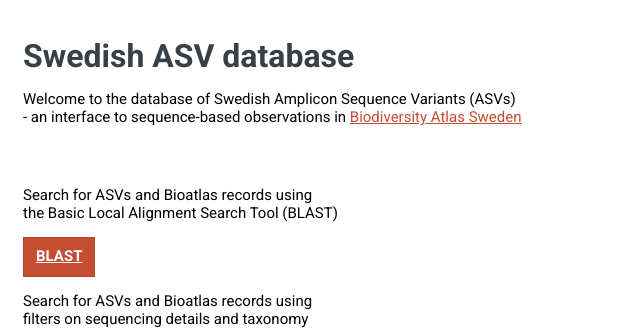
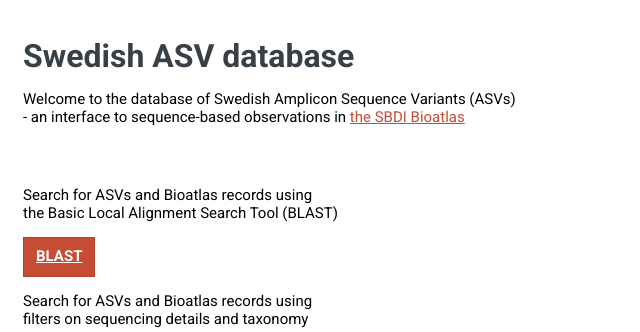
Before and after one commit to biodiversitydata-se/mol-mod, a Flask app: page / in a window 1280 px wide. Shown: the part 461-793 px from the top of the page, without its empty margins (0-640 px from the left). Run offline with Flask 2, Linux system fonts and the light colour scheme; parts of the project's set-up code (start-up, migrations or seed data) failed here and were passed over; some libraries are stand-ins or nearby versions.

Commit message:
Use template-injected env vars for links to SBDI and Bioatlas etc.

```diff
--- a/molmod/__init__.py
+++ b/molmod/__init__.py
@@ -41,6 +41,21 @@ def create_app():
     # Enable cross-site resource forgery protections
     CSRFProtect(app)
 
+    # Make some variables available in all templates
+    @app.context_processor
+    def inject_into_templates():
+        CONFIG = get_config()
+        logging.debug(CONFIG.SBDI_CONTACT_PAGE)
+
+        return dict(
+            sbdi_contact_page=CONFIG.SBDI_CONTACT_PAGE,
+            sbdi_start_page=CONFIG.SBDI_START_PAGE,
+            sbdi_seq_search_page=CONFIG.SBDI_SEQ_SEARCH_PAGE,
+            sbdi_molecular_page=CONFIG.SBDI_MOLECULAR_PAGE,
+            bioatlas_page=CONFIG.BIOATLAS_PAGE,
+            taxonomy_page=CONFIG.TAXONOMY_PAGE
+        )
+
     with app.app_context():
         from molmod.routes import blast_routes, filter_routes, main_routes
         app.register_blueprint(main_routes.main_bp)
--- a/molmod/config.py
+++ b/molmod/config.py
@@ -21,6 +21,12 @@ class Config:
     BLAST_DB = get_env_variable('BLAST_DB')
     DEBUG = False
     TESTING = False
+    SBDI_START_PAGE = get_env_variable('SBDI_START_PAGE')
+    SBDI_CONTACT_PAGE = get_env_variable('SBDI_CONTACT_PAGE')
+    SBDI_SEQ_SEARCH_PAGE = get_env_variable('SBDI_SEQ_SEARCH_PAGE')
+    SBDI_MOLECULAR_PAGE = get_env_variable('SBDI_MOLECULAR_PAGE')
+    BIOATLAS_PAGE = get_env_variable('BIOATLAS_PAGE')
+    TAXONOMY_PAGE = get_env_variable('TAXONOMY_PAGE')
 
 
 class ProductionConfig(Config):
--- a/molmod/static/js/main.js
+++ b/molmod/static/js/main.js
@@ -200,7 +200,8 @@ function makeSel2drop(drop){
             error: function (jqXHR, status, error) {
                 // console.log(error);
                 $('#filt_err_container').html('Sorry, something unexpected happened during page load. '
-                  + 'Please, contact support if this error persists.');
+                + 'Please <u><a href="' + sbdiContactPage + '">contact SBDI support</a></u> if this error persists.');
+
                 $('.btn').prop('disabled',true);
                 return { results: [] };
             }
@@ -219,7 +220,8 @@ function makeDataTbl(url, columns) {
         .on('error.dt', function (e, settings, techNote, message) {
             // console.log( 'An error has been reported by DataTables: ', message );
             $('#search_err_container').html('Sorry, something unexpected happened during the search. '
-              + 'Please, contact support if this error persists.');
+            + 'Please <u><a href="' + sbdiContactPage + '">contact SBDI support</a></u> if this error persists.');
+
             // Disable Bioatlas POST option and data export
             $("#show_occurrences").prop("disabled",true);
             dTbl.buttons().disable();
--- a/molmod/templates/blast.html
+++ b/molmod/templates/blast.html
@@ -5,12 +5,10 @@
         <br>
         <h1>BLAST for ASVs and Bioatlas records</h1>
         <br>
-        <p>Use the <a href="https://www.ncbi.nlm.nih.gov/books/NBK153387/">
-           Basic Local Alignment Search Tool (BLAST)</a>, to find Amplicon
+        <p>Use the Basic Local Alignment Search Tool (BLAST), to find Amplicon
            Sequence Variants (ASVs), and associated Bioatlas occurrence records,
            <br>matching your sequences and alignment criteria.
-           For a brief intro to BLAST, have a look at
-           <a href="https://www.ncbi.nlm.nih.gov/books/NBK1734/">NCBI:s QuickStart</a>.
+           Read more about how to search by sequence <a href="{{ sbdi_seq_search_page }}">here</a>.
        </p>
     <hr>
     </div>
--- a/molmod/templates/filter.html
+++ b/molmod/templates/filter.html
@@ -82,7 +82,7 @@
         </div>
         <div class='row'>
             <div class='col-md-12'>
-               <br>Read more about taxonomy in the ASV database, and in the Bioatlas,
+               <br>Read more about ASV taxonomy in SBDI
               <a href="https://biodiversitydata-se.github.io/mol-data/std-taxon-annotation">here</a>.
             </div>
        </div>
--- a/molmod/templates/index.html
+++ b/molmod/templates/index.html
@@ -4,7 +4,7 @@
     <div class="container">
         <h1>Swedish ASV database</h1>
         <p>Welcome to the database of Swedish Amplicon Sequence Variants (ASVs)
-            <br> - an interface to sequence-based observations in <a href="https://bioatlas.se/">Biodiversity Atlas Sweden</a>
+            <br> - an interface to sequence-based observations in <a href="{{ bioatlas_page }}">the SBDI Bioatlas</a>
         </p>
     </div>
 </div>
--- a/molmod/templates/layout.html
+++ b/molmod/templates/layout.html
@@ -21,7 +21,11 @@
     <link rel="stylesheet" href="{{ url_for('static', filename='css/ala-styles.css') }}">
     <link rel="stylesheet" href="{{ url_for('static', filename='css/main.css') }}">
     <link rel="shortcut icon" href="{{ url_for('static', filename='img/favicon.png') }}">
-
+    <script>
+        // Make available in all templates
+        var page = '{{ request.path }}';
+        var sbdiContactPage = '{{ sbdi_contact_page }}';
+    </script>
 </head>
 <body>
     {% include "banner.html" %}
--- a/molmod/templates/submit.html
+++ b/molmod/templates/submit.html
@@ -8,6 +8,8 @@
         <p><br>We can help make your Amplicon Sequence Variant (ASV) dataset available to the research community
             via the ASV database and the Bioatlas. Read more about our platform, and the data we currently support,
             in the <a href="{{ url_for('main_bp.about') }}">About</a> page.
+        <br>
+        <hr>
         <p>These are the main steps of the submission process:
             <ol>
                 <li>Submit your raw data to ENA (see our
@@ -22,6 +24,7 @@
                 <li>Your data will be published in the ASV database and bioatlas.</li>
             </ol>
         </p>
+        <hr>
         <p>Contact <a href="https://docs.biodiversitydata.se/contact-us/">SBDI support</a>, if you have any questions about data submission.
     </div>
 </div>
```
Also changed, not shown: molmod/templates/about.html (+4 -6 lines), 1 other file.
